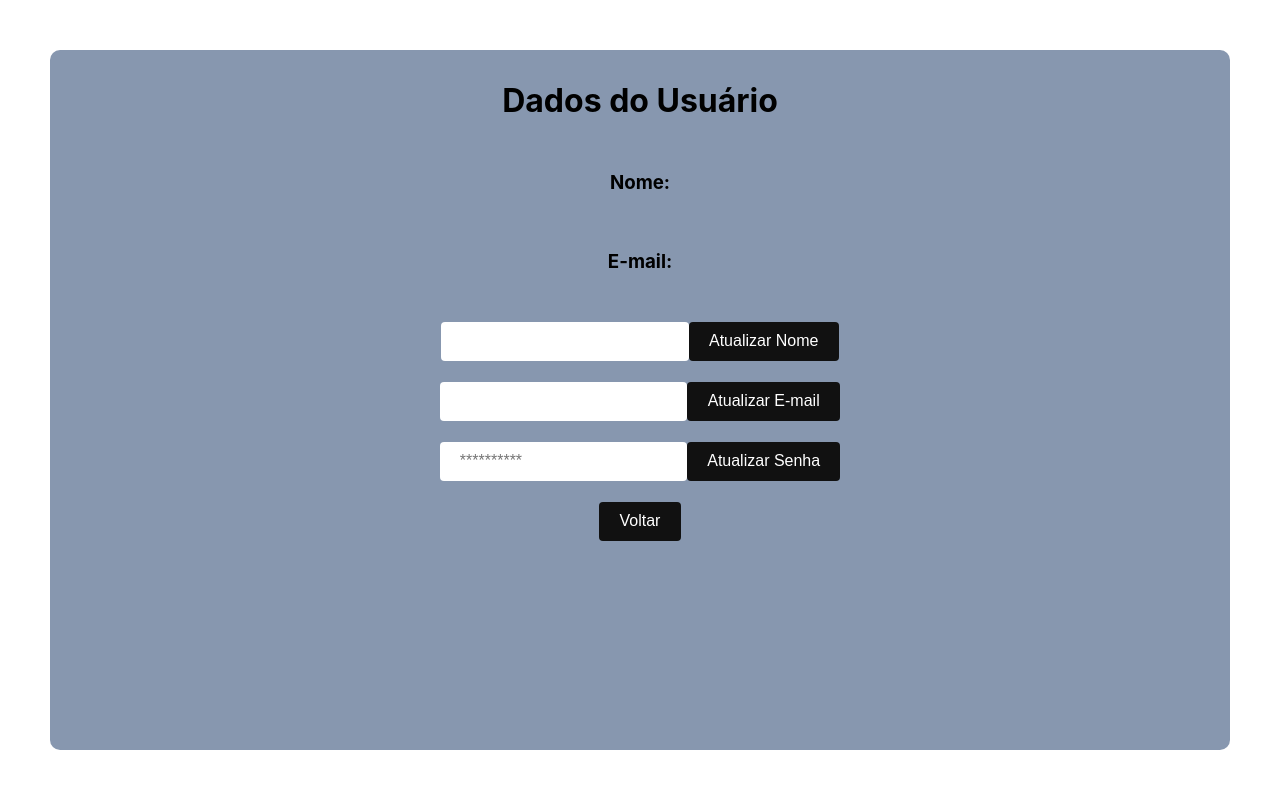
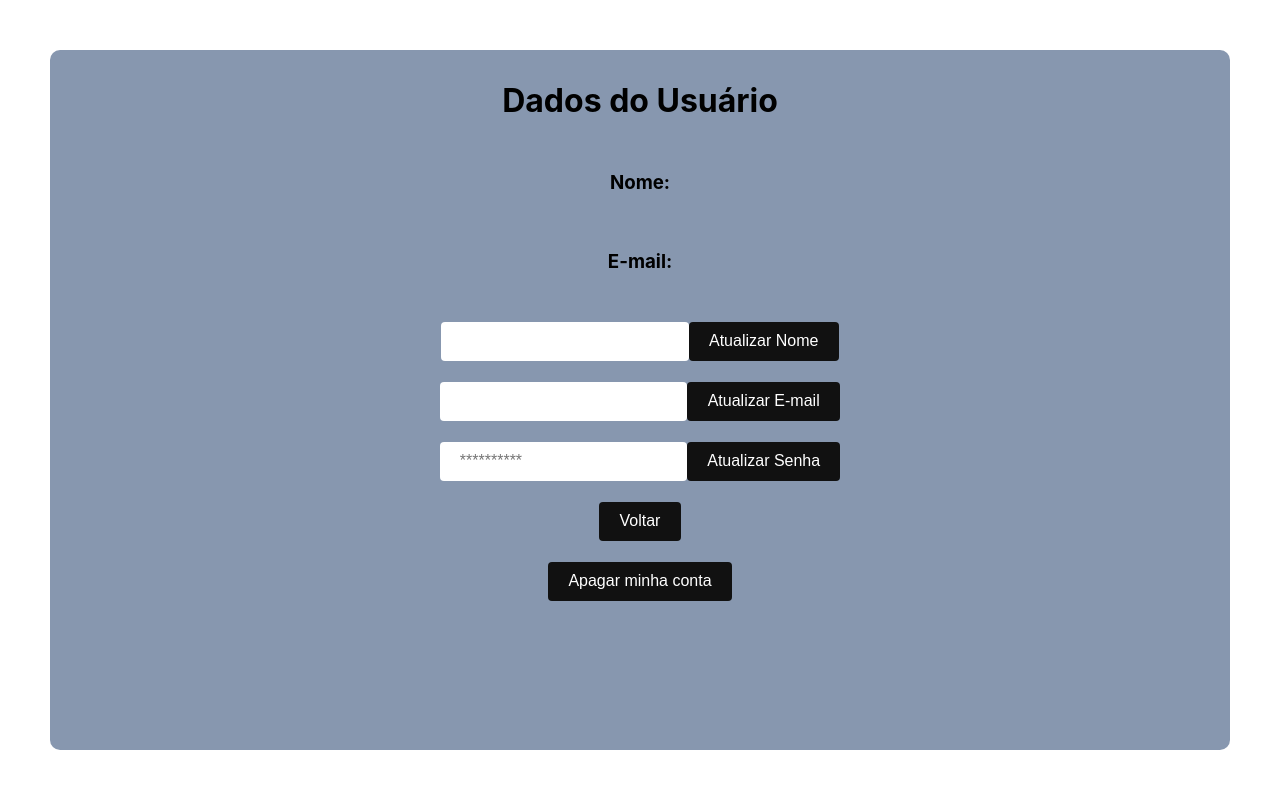
Before and after one commit to HadsonRamalho/Integrador, a React (Vite) app in the folder Gerenciador de Contratos/: page /dados_usuario in a window 1280 px wide. Shown: the top 788 px of the page. Built offline with nearby package versions, Linux system fonts and the light colour scheme.

Commit message:
Adicionando botão 'Apagar conta'

```diff
--- a/Gerenciador de Contratos/src/dados_usuario.jsx
+++ b/Gerenciador de Contratos/src/dados_usuario.jsx
@@ -77,6 +77,9 @@ function DadosUsuario() {
         <button>Atualizar Senha</button>
       </div>
       <button onClick={home}>Voltar</button>
+      <div>
+        <button> Apagar minha conta </button>
+      </div>
     </div>
   );
 }
```
